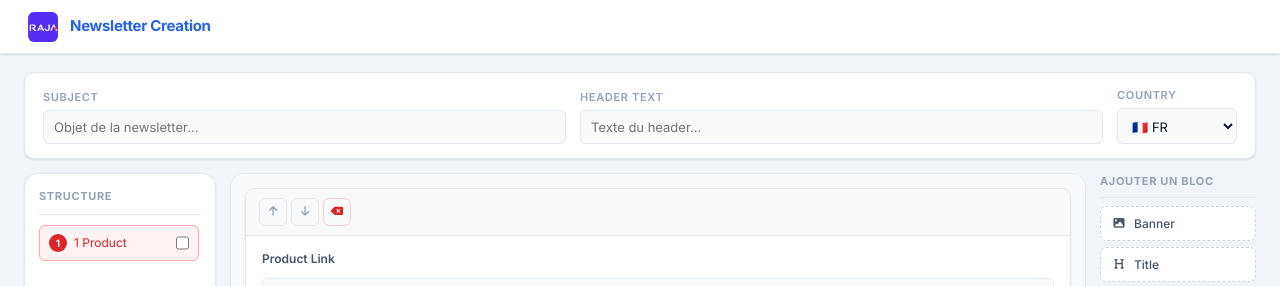
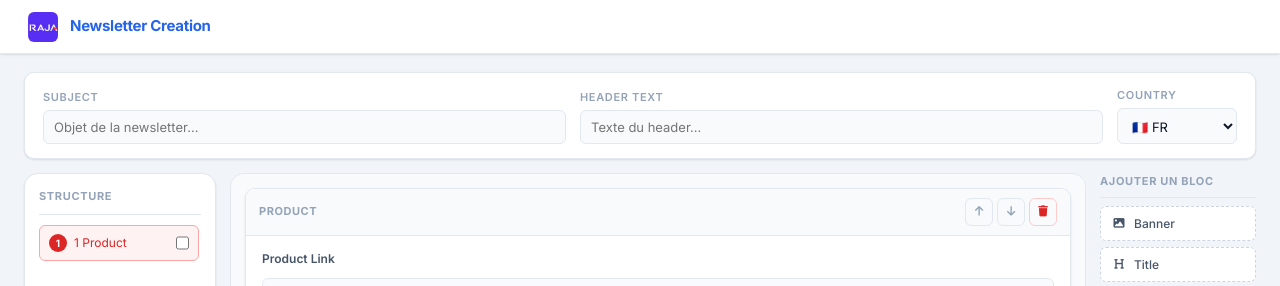
Before and after one commit to al3xioux/raja-newsletter-v2, a React (Vite) app: page / in a window 1280 px wide. Both pictures are taken after a click on the button "1 Product". Shown: the top 286 px of the page. Built offline with nearby package versions, Linux system fonts and the light colour scheme.

Commit message:
fix supp for product

```diff
--- a/src/components/OneProductForm.jsx
+++ b/src/components/OneProductForm.jsx
@@ -1,6 +1,5 @@
 // src/components/OneProductForm.jsx
 import React, { useEffect, useRef } from "react";
-import { formatPrice } from "../utils/currency";
 
 const fromPriceOptions = {
     fr: "A partir de",
@@ -74,10 +73,13 @@ export default function OneProductForm({ data, onChange, onRemove, onMoveUp, onM
     return (
         <section className="product-group">
             <form className="form-product">
-                <div>
-                    <button type="button" className="move-btn" onClick={onMoveUp} style={{ display: 'flex', alignItems: 'center', justifyContent: 'center' }}><i className="fa-solid fa-arrow-up"></i></button>
-                    <button type="button" className="move-btn" onClick={onMoveDown} style={{ display: 'flex', alignItems: 'center', justifyContent: 'center' }}><i className="fa-solid fa-arrow-down"></i></button>
-                    <button type="button" className="delete-btn" onClick={onRemove} style={{ display: 'flex', alignItems: 'center', justifyContent: 'center' }}><i className="fa-solid fa-delete-left"></i></button>
+                <div className="form-card-header">
+                    <span className="form-card-title">Product</span>
+                    <div className="form-card-actions">
+                        <button type="button" className="move-btn" onClick={onMoveUp}><i className="fa-solid fa-arrow-up"></i></button>
+                        <button type="button" className="move-btn" onClick={onMoveDown}><i className="fa-solid fa-arrow-down"></i></button>
+                        <button type="button" className="delete-btn" onClick={onRemove}><i className="fa-solid fa-trash"></i></button>
+                    </div>
                 </div>
 
                 <section className="product-line">
--- a/src/components/ProductForm.jsx
+++ b/src/components/ProductForm.jsx
@@ -101,10 +101,13 @@ export default function ProductForm({ data, onChange, onRemove, onMoveUp, onMove
     return (
         <section className="product-group">
             <form className="form-product">
-                <div>
-                    <button type="button" className="move-btn" onClick={onMoveUp} style={{ display: 'flex', alignItems: 'center', justifyContent: 'center' }}><i className="fa-solid fa-arrow-up"></i></button>
-                    <button type="button" className="move-btn" onClick={onMoveDown} style={{ display: 'flex', alignItems: 'center', justifyContent: 'center' }}><i className="fa-solid fa-arrow-down"></i></button>
-                    <button type="button" className="delete-btn" onClick={onRemove} style={{ display: 'flex', alignItems: 'center', justifyContent: 'center' }}><i className="fa-solid fa-delete-left"></i></button>
+                <div className="form-card-header">
+                    <span className="form-card-title">Products</span>
+                    <div className="form-card-actions">
+                        <button type="button" className="move-btn" onClick={onMoveUp}><i className="fa-solid fa-arrow-up"></i></button>
+                        <button type="button" className="move-btn" onClick={onMoveDown}><i className="fa-solid fa-arrow-down"></i></button>
+                        <button type="button" className="delete-btn" onClick={onRemove}><i className="fa-solid fa-trash"></i></button>
+                    </div>
                 </div>
 
                 <div className="product-columns-container">
```
